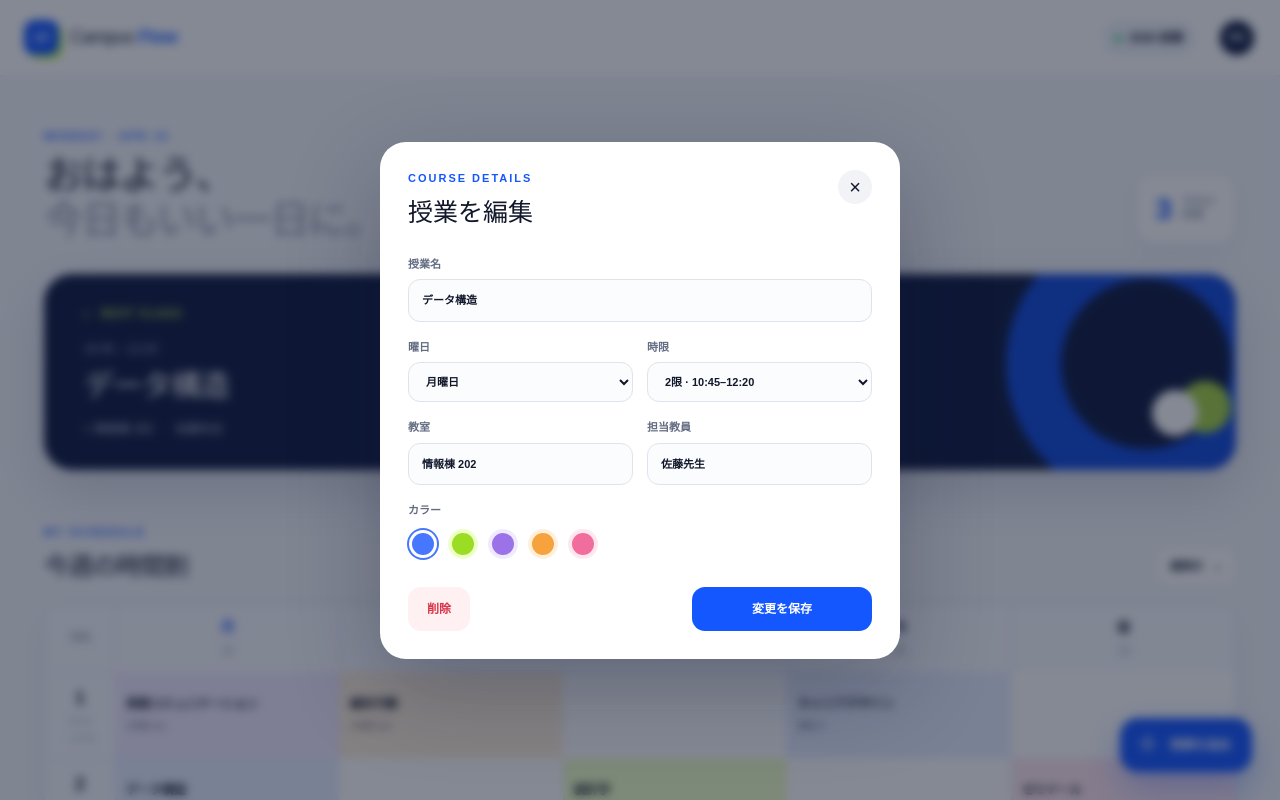
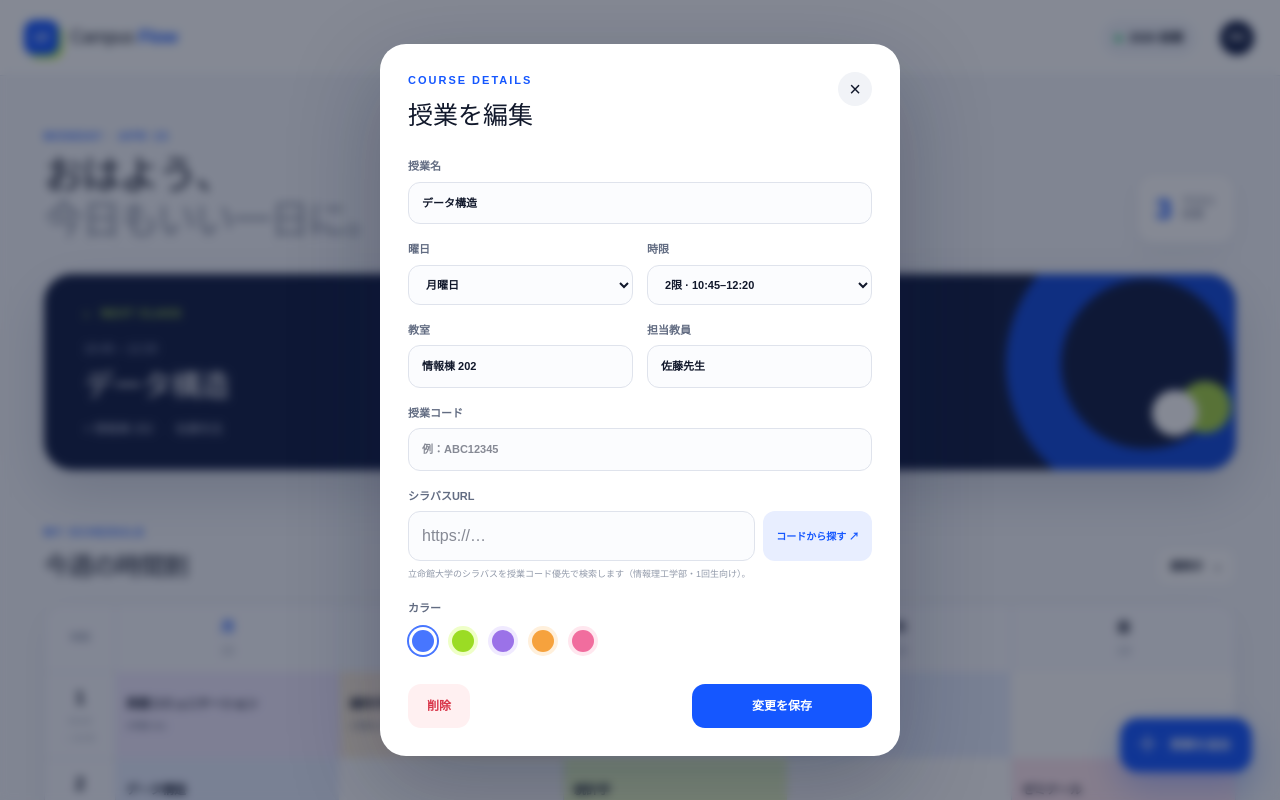
Before and after one commit to rin1210oka/-, a Next.js app: page / in a window 1280 px wide. Both pictures are taken after a click on the button "次の授業を編集". Shown: the top 800 px of the page. Built offline with nearby package versions, Linux system fonts and the light colour scheme.

Commit message:
Add Ritsumeikan syllabus links and course codes

```diff
--- a/app/globals.css
+++ b/app/globals.css
@@ -56,6 +56,7 @@ button { color:inherit; }
 .course:hover, .mobile-course:hover { transform:translateY(-2px); filter:saturate(1.1); }
 .course b { display:block; font-size:12px; line-height:1.35; }
 .course span { display:block; color:#566077; font-size:9px; margin-top:7px; }
+.course em { display:block; color:var(--blue); font-size:8px; font-style:normal; font-weight:800; margin-top:7px; }
 .empty-course { background:#fff; color:#c4cad6; text-align:center; font-size:18px; opacity:0; }
 .empty-course:hover { opacity:1; background:#f8faff; }
 .blue { background:#e7eeff; } .lime { background:#efffc8; } .violet { background:#f0eaff; } .orange { background:#fff0dc; } .pink { background:#ffe7ef; }
@@ -68,6 +69,7 @@ button { color:inherit; }
 .modal-head { display:flex; justify-content:space-between; align-items:flex-start; margin-bottom:24px; }.modal-head h2 { margin:0; font-size:25px; }.modal-head button { border:0; background:#f1f3f7; border-radius:50%; width:34px; height:34px; font-size:20px; cursor:pointer; }
 .modal form > label, .form-grid label { display:flex; flex-direction:column; gap:7px; font-size:11px; font-weight:800; color:#626c82; margin-bottom:17px; }
 .modal input, .modal select { border:1px solid #dfe3ec; border-radius:12px; padding:12px 13px; color:var(--ink); background:#fbfcfe; outline:none; }.modal input:focus,.modal select:focus { border-color:var(--blue); box-shadow:0 0 0 3px #e6edff; }
+.syllabus-field { margin-bottom:18px; }.syllabus-field > span { display:block; font-size:11px; font-weight:800; color:#626c82; margin-bottom:7px; }.syllabus-tools { display:grid; grid-template-columns:1fr auto; gap:8px; }.syllabus-tools button { border:0; border-radius:12px; background:#e8eeff; color:var(--blue); padding:0 13px; font-size:10px; font-weight:800; cursor:pointer; }.syllabus-field > small { display:block; margin-top:7px; color:#929aaa; font-size:9px; line-height:1.5; }.syllabus-field > a { display:inline-block; margin-top:9px; color:var(--blue); font-size:10px; font-weight:800; text-decoration:none; }
 .form-grid { display:grid; grid-template-columns:1fr 1fr; gap:14px; }
 fieldset { border:0; padding:0; margin:0; } legend { font-size:11px; font-weight:800; color:#626c82; margin-bottom:10px; }
 .color-options { display:flex; gap:10px; }.color-options label { width:30px; height:30px; border-radius:50%; display:grid; place-items:center; cursor:pointer; }.color-options input { position:absolute; opacity:0; }.color-options span { width:22px; height:22px; border-radius:50%; background:currentColor; }.color-options input:checked + span { box-shadow:0 0 0 3px #fff,0 0 0 5px currentColor; }.color-options .blue{color:#4776ff}.color-options .lime{color:#9bdc24}.color-options .violet{color:#9b72e8}.color-options .orange{color:#f6a23d}.color-options .pink{color:#f16d9e}
@@ -82,9 +84,9 @@ fieldset { border:0; padding:0; margin:0; } legend { font-size:11px; font-weight
   .next-card { min-height:184px; padding:27px 24px; border-radius:22px; }.next-card h2 { font-size:25px; max-width:240px; }.next-time { margin-top:16px; }.lime-orbit { width:195px;height:195px;border-width:42px;right:-80px;top:-20px; }.lime-orbit:after { width:40px;height:40px; }.arrow-button { right:23px;bottom:24px;width:42px;height:42px; }
   .schedule-section { margin-top:39px; }.section-head { margin-bottom:15px; }.section-head h2 { font-size:22px; }
   .desktop-table { display:none; }.mobile-days { display:grid; grid-template-columns:repeat(5,1fr); gap:7px; margin-bottom:14px; }.mobile-days button { border:1px solid var(--line); background:#fff; border-radius:13px; height:56px; display:flex; flex-direction:column;align-items:center;justify-content:center;gap:2px;cursor:pointer; }.mobile-days span { font-size:12px;font-weight:800; }.mobile-days small { font-size:9px;color:#99a1b3; }.mobile-days button[aria-selected="true"] { background:var(--blue);color:#fff;border-color:var(--blue);box-shadow:0 8px 18px rgba(21,87,255,.24); }.mobile-days button[aria-selected="true"] small { color:#dfe7ff; }
-  .mobile-list { display:block;background:#fff;border:1px solid var(--line);border-radius:18px;overflow:hidden; }.mobile-period { display:grid;grid-template-columns:56px 1fr;min-height:77px;border-top:1px solid var(--line); }.mobile-period:first-child { border-top:0; }.mobile-period .period { border-right:1px solid var(--line); }.mobile-course,.mobile-empty { border:0;padding:10px 13px;text-align:left;cursor:pointer;display:flex;align-items:center;gap:11px; }.mobile-course .color-bar { width:4px;height:39px;border-radius:5px;background:var(--blue); }.mobile-course.lime .color-bar{background:#8fc624}.mobile-course.violet .color-bar{background:#8d67dd}.mobile-course.orange .color-bar{background:#ee9630}.mobile-course.pink .color-bar{background:#eb5f93}.mobile-course span:nth-child(2){display:flex;flex-direction:column;gap:5px;}.mobile-course b{font-size:12px;}.mobile-course small{font-size:9px;color:#697288;}.mobile-course i{font-style:normal;font-size:22px;margin-left:auto;color:#8791a7;}.mobile-empty{background:#fff;color:#a9b0bf;font-size:11px;justify-content:center;}
+  .mobile-list { display:block;background:#fff;border:1px solid var(--line);border-radius:18px;overflow:hidden; }.mobile-period { display:grid;grid-template-columns:56px 1fr;min-height:77px;border-top:1px solid var(--line); }.mobile-period:first-child { border-top:0; }.mobile-period .period { border-right:1px solid var(--line); }.mobile-course,.mobile-empty { border:0;padding:10px 13px;text-align:left;cursor:pointer;display:flex;align-items:center;gap:11px; }.mobile-course .color-bar { width:4px;height:39px;border-radius:5px;background:var(--blue); }.mobile-course.lime .color-bar{background:#8fc624}.mobile-course.violet .color-bar{background:#8d67dd}.mobile-course.orange .color-bar{background:#ee9630}.mobile-course.pink .color-bar{background:#eb5f93}.mobile-course span:nth-child(2){display:flex;flex-direction:column;gap:5px;}.mobile-course b{font-size:12px;}.mobile-course small{font-size:9px;color:#697288;}.mobile-course em{font-size:8px;color:var(--blue);font-style:normal;font-weight:800;}.mobile-course i{font-style:normal;font-size:22px;margin-left:auto;color:#8791a7;}.mobile-empty{background:#fff;color:#a9b0bf;font-size:11px;justify-content:center;}
   .fab { display:none; }.bottom-nav { display:grid;grid-template-columns:repeat(5,1fr);position:fixed;z-index:25;bottom:0;left:0;right:0;height:76px;background:rgba(255,255,255,.96);border-top:1px solid var(--line);padding-bottom:env(safe-area-inset-bottom);backdrop-filter:blur(12px); }.bottom-nav a { color:#929aaa;text-decoration:none;display:flex;flex-direction:column;align-items:center;justify-content:center;gap:4px;font-size:9px;font-weight:700; }.bottom-nav a span{font-size:20px;line-height:1;}.bottom-nav a.active{color:var(--blue);}.bottom-nav button { border:0;background:transparent;position:relative; }.bottom-nav button span { display:grid;place-items:center;position:absolute;left:50%;top:-17px;transform:translateX(-50%);width:54px;height:54px;border:5px solid var(--paper);border-radius:50%;background:var(--blue);color:#fff;font-size:27px;box-shadow:0 8px 20px rgba(21,87,255,.28); }
-  .modal-backdrop { place-items:end center;padding:0; }.modal { border-radius:25px 25px 0 0;padding:25px 20px calc(22px + env(safe-area-inset-bottom));max-height:92vh;overflow:auto; }.form-grid { gap:10px; }.toast { top:72px;width:max-content;max-width:90%; }
+  .modal-backdrop { place-items:end center;padding:0; }.modal { border-radius:25px 25px 0 0;padding:25px 20px calc(22px + env(safe-area-inset-bottom));max-height:92vh;overflow:auto; }.form-grid { gap:10px; }.syllabus-tools { grid-template-columns:1fr; }.syllabus-tools button { min-height:40px; }.toast { top:72px;width:max-content;max-width:90%; }
 }
 
 @media (prefers-reduced-motion:reduce) { * { scroll-behavior:auto!important; animation:none!important; transition:none!important; } }
--- a/app/page.tsx
+++ b/app/page.tsx
@@ -10,6 +10,8 @@ type Course = {
   room: string;
   teacher: string;
   color: string;
+  courseCode?: string;
+  syllabusUrl?: string;
 };
 
 const DAYS = ["月", "火", "水", "木", "金"];
@@ -59,7 +61,7 @@ export default function Home() {
   const next = todayCourses[1] || todayCourses[0];
 
   function openCourse(course?: Course, day = selectedDay, period = 1) {
-    setEditing(course || { id: 0, day, period, name: "", room: "", teacher: "", color: COLORS[courses.length % COLORS.length] });
+    setEditing(course || { id: 0, day, period, name: "", room: "", teacher: "", color: COLORS[courses.length % COLORS.length], courseCode: "", syllabusUrl: "" });
     setModal(true);
   }
 
@@ -73,6 +75,8 @@ export default function Home() {
       name: String(data.get("name")),
       room: String(data.get("room")),
       teacher: String(data.get("teacher")),
+      courseCode: String(data.get("courseCode") || "").trim(),
+      syllabusUrl: String(data.get("syllabusUrl") || "").trim(),
       day: Number(data.get("day")),
       period: Number(data.get("period")),
       color: String(data.get("color")),
@@ -89,6 +93,14 @@ export default function Home() {
     setModal(false);
     setNotice("授業を削除しました");
     setTimeout(() => setNotice(""), 2200);
+  }
+
+  function searchSyllabus(form: HTMLFormElement) {
+    const data = new FormData(form);
+    const code = String(data.get("courseCode") || "").trim();
+    const name = String(data.get("name") || "").trim();
+    const query = ["site:syllabus.ritsumei.ac.jp", code, name].filter(Boolean).join(" ");
+    window.open(`https://www.google.com/search?q=${encodeURIComponent(query)}`, "_blank", "noopener,noreferrer");
   }
 
   return (
@@ -133,7 +145,7 @@ export default function Home() {
               <div className="period"><b>{p}</b><small>{start}</small><small>– {end}</small></div>
               {DAYS.map((_, day) => {
                 const course = courses.find((c) => c.day === day && c.period === Number(p));
-                return course ? <button key={day} className={`course ${course.color}`} onClick={() => openCourse(course)}><b>{course.name}</b><span>{course.room}</span></button> : <button key={day} className="empty-course" onClick={() => openCourse(undefined, day, Number(p))} aria-label={`${DAYS[day]}曜${p}限に授業を追加`}>＋</button>;
+                return course ? <button key={day} className={`course ${course.color}`} onClick={() => openCourse(course)}><b>{course.name}</b><span>{course.courseCode || course.room}</span>{course.syllabusUrl && <em>↗ シラバス</em>}</button> : <button key={day} className="empty-course" onClick={() => openCourse(undefined, day, Number(p))} aria-label={`${DAYS[day]}曜${p}限に授業を追加`}>＋</button>;
               })}
             </div>)}
           </div>
@@ -141,7 +153,7 @@ export default function Home() {
           <div className="mobile-list">
             {PERIODS.map(([p, start, end]) => {
               const course = courses.find((c) => c.day === selectedDay && c.period === Number(p));
-              return <div className="mobile-period" key={p}><div className="period"><b>{p}</b><small>{start}</small><small>– {end}</small></div>{course ? <button className={`mobile-course ${course.color}`} onClick={() => openCourse(course)}><span className="color-bar" /><span><b>{course.name}</b><small>{course.room} · {course.teacher}</small></span><i>›</i></button> : <button className="mobile-empty" onClick={() => openCourse(undefined, selectedDay, Number(p))}>＋ 授業を追加</button>}</div>;
+              return <div className="mobile-period" key={p}><div className="period"><b>{p}</b><small>{start}</small><small>– {end}</small></div>{course ? <button className={`mobile-course ${course.color}`} onClick={() => openCourse(course)}><span className="color-bar" /><span><b>{course.name}</b><small>{course.courseCode ? `${course.courseCode} · ` : ""}{course.room} · {course.teacher}</small>{course.syllabusUrl && <em>↗ シラバス登録済み</em>}</span><i>›</i></button> : <button className="mobile-empty" onClick={() => openCourse(undefined, selectedDay, Number(p))}>＋ 授業を追加</button>}</div>;
             })}
           </div>
         </section>
@@ -156,6 +168,13 @@ export default function Home() {
           <label>授業名<input name="name" defaultValue={editing.name} placeholder="例：データ構造" required /></label>
           <div className="form-grid"><label>曜日<select name="day" defaultValue={editing.day}>{DAYS.map((d, i) => <option key={d} value={i}>{d}曜日</option>)}</select></label><label>時限<select name="period" defaultValue={editing.period}>{PERIODS.map(([p, start, end]) => <option key={p} value={p}>{p}限 · {start}–{end}</option>)}</select></label></div>
           <div className="form-grid"><label>教室<input name="room" defaultValue={editing.room} placeholder="情報棟 202" /></label><label>担当教員<input name="teacher" defaultValue={editing.teacher} placeholder="佐藤先生" /></label></div>
+          <label>授業コード<input name="courseCode" defaultValue={editing.courseCode} placeholder="例：ABC12345" /></label>
+          <div className="syllabus-field">
+            <span>シラバスURL</span>
+            <div className="syllabus-tools"><input type="url" name="syllabusUrl" defaultValue={editing.syllabusUrl} placeholder="https://…" /><button type="button" onClick={(event) => searchSyllabus(event.currentTarget.form!)}>コードから探す ↗</button></div>
+            <small>立命館大学のシラバスを授業コード優先で検索します（情報理工学部・1回生向け）。</small>
+            {editing.syllabusUrl && <a href={editing.syllabusUrl} target="_blank" rel="noopener noreferrer">登録済みのシラバスを開く ↗</a>}
+          </div>
           <fieldset><legend>カラー</legend><div className="color-options">{COLORS.map((color) => <label key={color} className={color}><input type="radio" name="color" value={color} defaultChecked={editing.color === color} /><span /></label>)}</div></fieldset>
           <div className="form-actions">{editing.id ? <button type="button" className="delete" onClick={removeCourse}>削除</button> : <span />}<button className="save" type="submit">{editing.id ? "変更を保存" : "授業を追加"}</button></div>
         </form>
```
